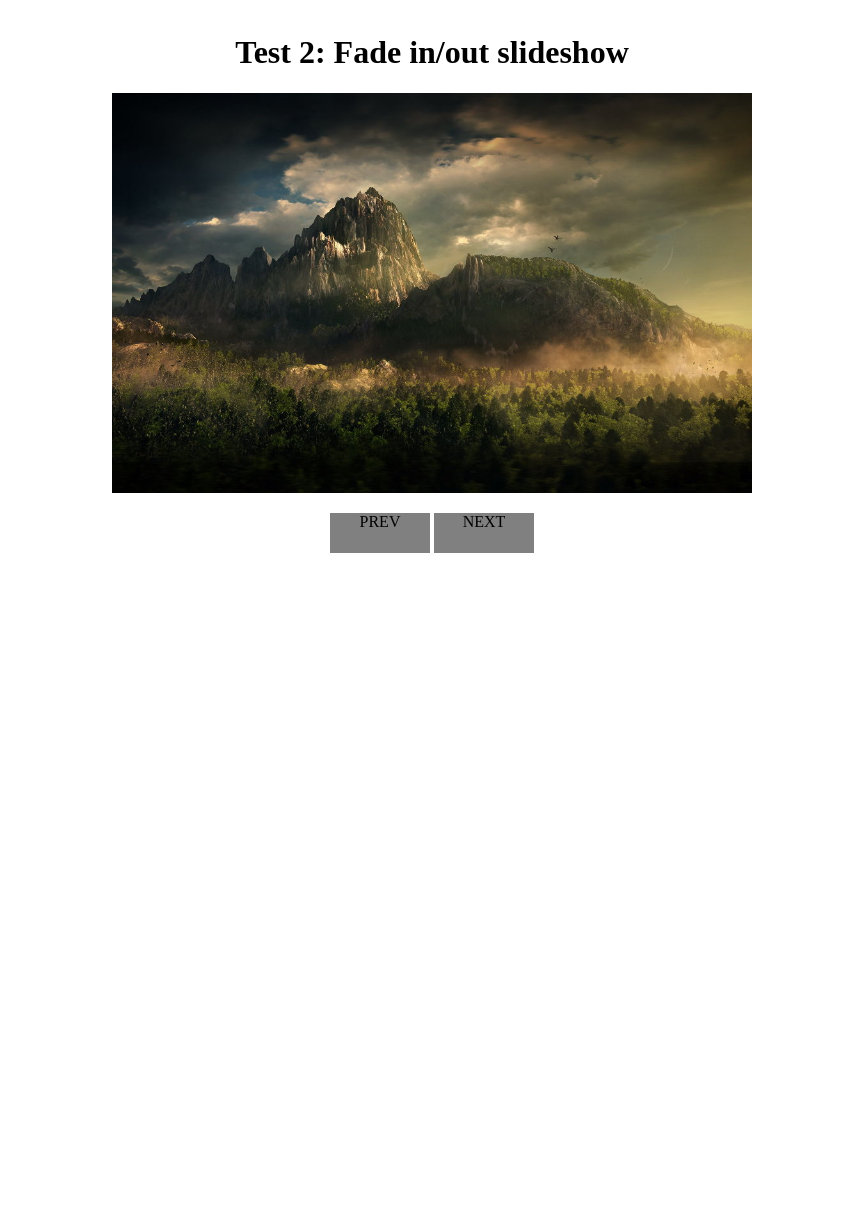
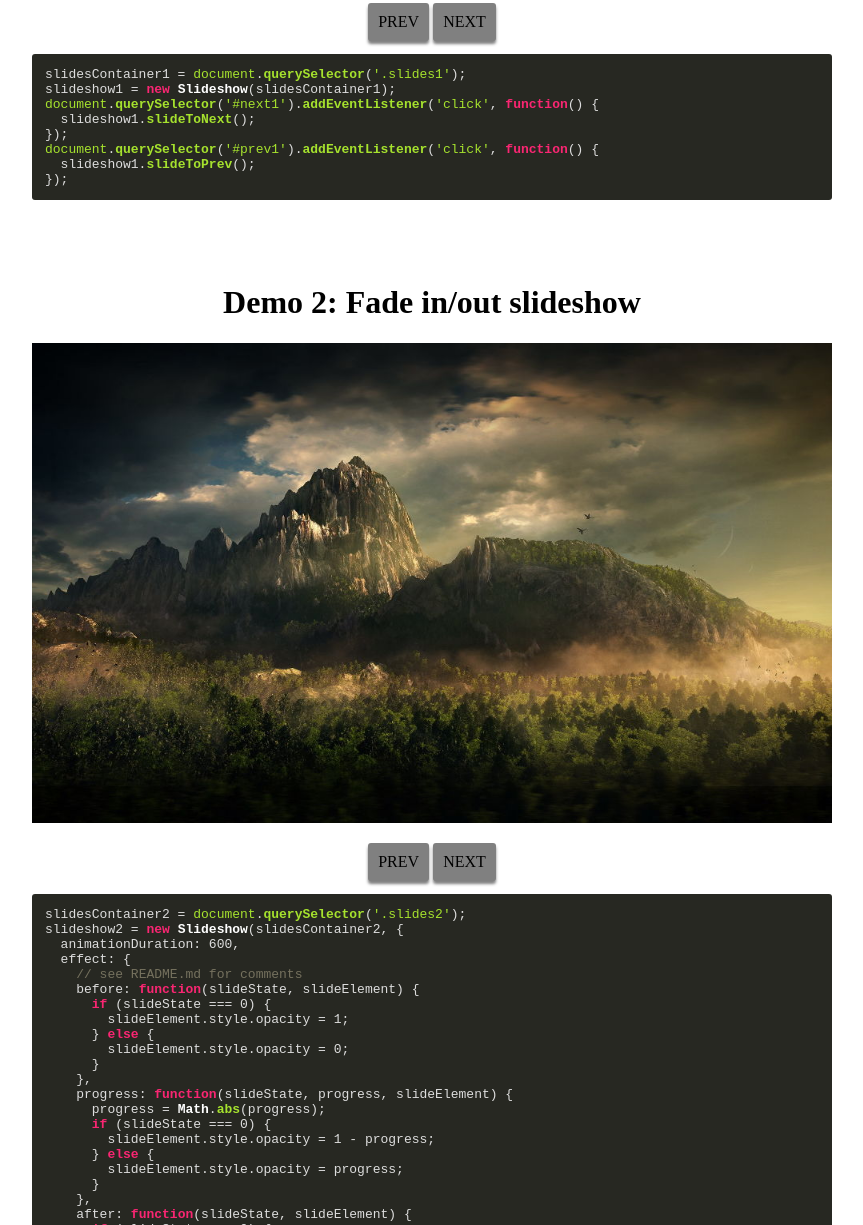
Before and after one commit to olmokramer/slideshow.js, a plain HTML site: page index.html in a window 1280 px wide. Shown: the part 577-1802 px from the top of the page, without its empty margins (208-1071 px from the left). Before the commit the page ends 1138 px from the top, so only its background shows below. Drawn offline with nearby package versions, Linux system fonts and the light colour scheme.

Commit message:
updated test page

```diff
--- a/index.html
+++ b/index.html
@@ -8,54 +8,69 @@
   <style>
     body {
       text-align: center;
+      max-width: 800px;
+      margin: 0 auto;
     }
 
     .slides {
       width: 100%;
-      max-width: 800px;
-      height: 400px;
       margin: 20px auto;
       position: relative;
+      transform: translateZ(0);
     }
 
-    @media (max-width: 400px) {
-      .slides {
-        height: 200px;
-      }
-    }
-
-    .slides2 {
-      transform: translateZ(0);
+    .slides:before {
+      content: '';
+      display: block;
+      padding-top: 60%;
     }
 
     .slide {
       width: 100%;
       height: 100%;
       position: absolute;
+      top: 0;
+      overflow: hidden;
     }
 
     .slide img {
-      max-width: 100%;
-      max-height: 100%;
+      width: 100%;
+      height: 100%;
     }
 
     .button {
-      width: 100px;
-      height: 40px;
+      position: relative;
+      padding: 10px;
+      border-radius: 3px;
+      box-shadow: 0 3px 3px 0 rgba(0, 0, 0, 0.5);
       display: inline-block;
       cursor: pointer;
       background-color: gray;
     }
 
+    .button:active {
+      top: 1px;
+      background-color: darkgray;
+    }
+
     .space {
       height: 50px
     }
+
+    pre {
+      text-align: left;
+      color: #ccc;
+      border-radius: 3px;
+      overflow: hidden;
+    }
   </style>
-
+  <link href="https://cdnjs.cloudflare.com/ajax/libs/highlight.js/8.4/styles/monokai.min.css" rel="stylesheet">
+  <script src="https://cdnjs.cloudflare.com/ajax/libs/highlight.js/8.4/highlight.min.js"></script>
   <script src="slideshow.js"></script>
+  <script>hljs.initHighlightingOnLoad();</script>
 </head>
 <body>
-  <h1>Test 1: Default slideshow</h1>
+  <h1>Demo 1: Default slideshow</h1>
   <div class="slides slides1">
     <div class="slide">
       <img src="img/1.jpg">
@@ -75,8 +90,16 @@
   </div>
   <div id="prev1" class="button">PREV</div>
   <div id="next1" class="button">NEXT</div>
+  <pre><code class="js">slidesContainer1 = document.querySelector('.slides1');
+slideshow1 = new Slideshow(slidesContainer1);
+document.querySelector('#next1').addEventListener('click', function() {
+  slideshow1.slideToNext();
+});
+document.querySelector('#prev1').addEventListener('click', function() {
+  slideshow1.slideToPrev();
+});</code></pre>
   <div class="space"></div>
-  <h1>Test 2: Fade in/out slideshow</h1>
+  <h1>Demo 2: Fade in/out slideshow</h1>
   <div class="slides slides2">
     <div class="slide">
       <img src="img/1.jpg">
@@ -96,14 +119,49 @@
   </div>
   <div id="prev2" class="button">PREV</div>
   <div id="next2" class="button">NEXT</div>
+  <pre><code class="js">slidesContainer2 = document.querySelector('.slides2');
+slideshow2 = new Slideshow(slidesContainer2, {
+  animationDuration: 600,
+  effect: {
+    // see README.md for comments
+    before: function(slideState, slideElement) {
+      if (slideState === 0) {
+        slideElement.style.opacity = 1;
+      } else {
+        slideElement.style.opacity = 0;
+      }
+    },
+    progress: function(slideState, progress, slideElement) {
+      progress = Math.abs(progress);
+      if (slideState === 0) {
+        slideElement.style.opacity = 1 - progress;
+      } else {
+        slideElement.style.opacity = progress;
+      }
+    },
+    after: function(slideState, slideElement) {
+      if (slideState === 0) {
+        slideElement.style.zIndex = 0;
+      } else {
+        slideElement.style.zIndex = 1;
+      }
+    }
+  }
+});
+document.querySelector('#next2').addEventListener('click', function() {
+  slideshow2.slideToNext();
+});
+document.querySelector('#prev2').addEventListener('click', function() {
+  slideshow2.slideToPrev();
+});</code></pre>
   <script>
     slidesContainer1 = document.querySelector('.slides1');
     slideshow1 = new Slideshow(slidesContainer1);
     document.querySelector('#next1').addEventListener('click', function() {
-      slideshow1.nextSlide();
+      slideshow1.slideToNext();
     });
     document.querySelector('#prev1').addEventListener('click', function() {
-      slideshow1.prevSlide();
+      slideshow1.slideToPrev();
     });
     slidesContainer2 = document.querySelector('.slides2');
     slideshow2 = new Slideshow(slidesContainer2, {
@@ -138,10 +196,10 @@
       }
     });
     document.querySelector('#next2').addEventListener('click', function() {
-      slideshow2.nextSlide();
+      slideshow2.slideToNext();
     });
     document.querySelector('#prev2').addEventListener('click', function() {
-      slideshow2.prevSlide();
+      slideshow2.slideToPrev();
     });
   </script>
 </body>
```
